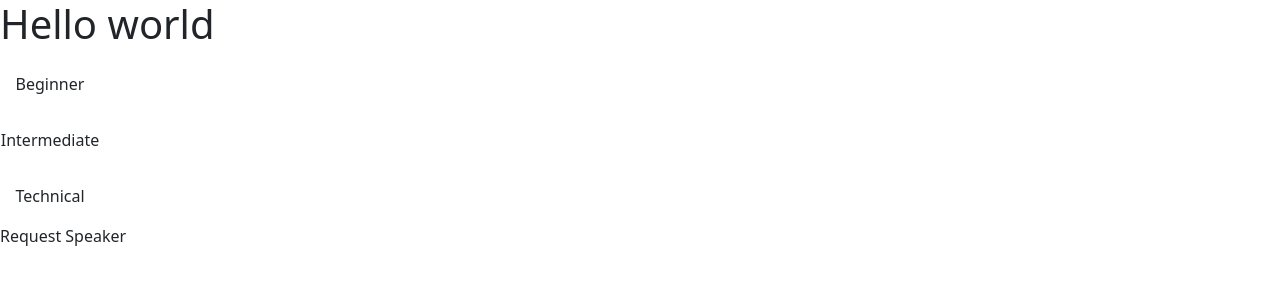
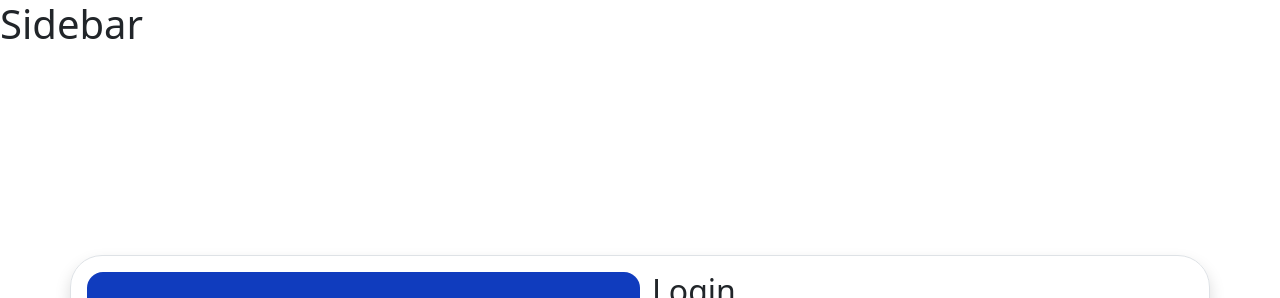
Before and after one commit to lancelotgrafilo/DICT_frontend, a React (Vite) app: page / in a window 1280 px wide. Shown: the top 298 px of the page. Built offline with nearby package versions, Linux system fonts and the light colour scheme; grey boxes are pictures that could not be loaded.

Commit message:
added modules

```diff
--- a/src/App.jsx
+++ b/src/App.jsx
@@ -1,13 +1,14 @@
 
-import { TrainingPage } from './pages/TrainingPage/TrainingPage.jsx'
+// import { TrainingPage } from './pages/TrainingPage/TrainingPage.jsx'
 import { SignUpPage } from './pages/SignUpPage/SignUpPage.jsx'
 import { LoginPage } from "./pages/LoginPage/LoginPage.jsx"
+import { Sidebar } from './components/Sidebar/Sidebar.jsx'
 
 export default function App() {
   return (
     <>
-      <TrainingPage />
-
+      {/* <TrainingPage /> */}
+      <Sidebar/>
       <LoginPage/>
       <SignUpPage />
     </>
--- /dev/null
+++ b/src/components/Sidebar/Sidebar.jsx
@@ -0,0 +1,7 @@
+export function Sidebar(){
+  return (
+    <>
+      <h1>Sidebar</h1>
+    </>
+  )
+}
```
Also changed, not shown: src/components/Modules/Modules.jsx (added), src/components/Modules/modules.module.css (added), src/components/Sidebar/sidebar.module.css (added).
